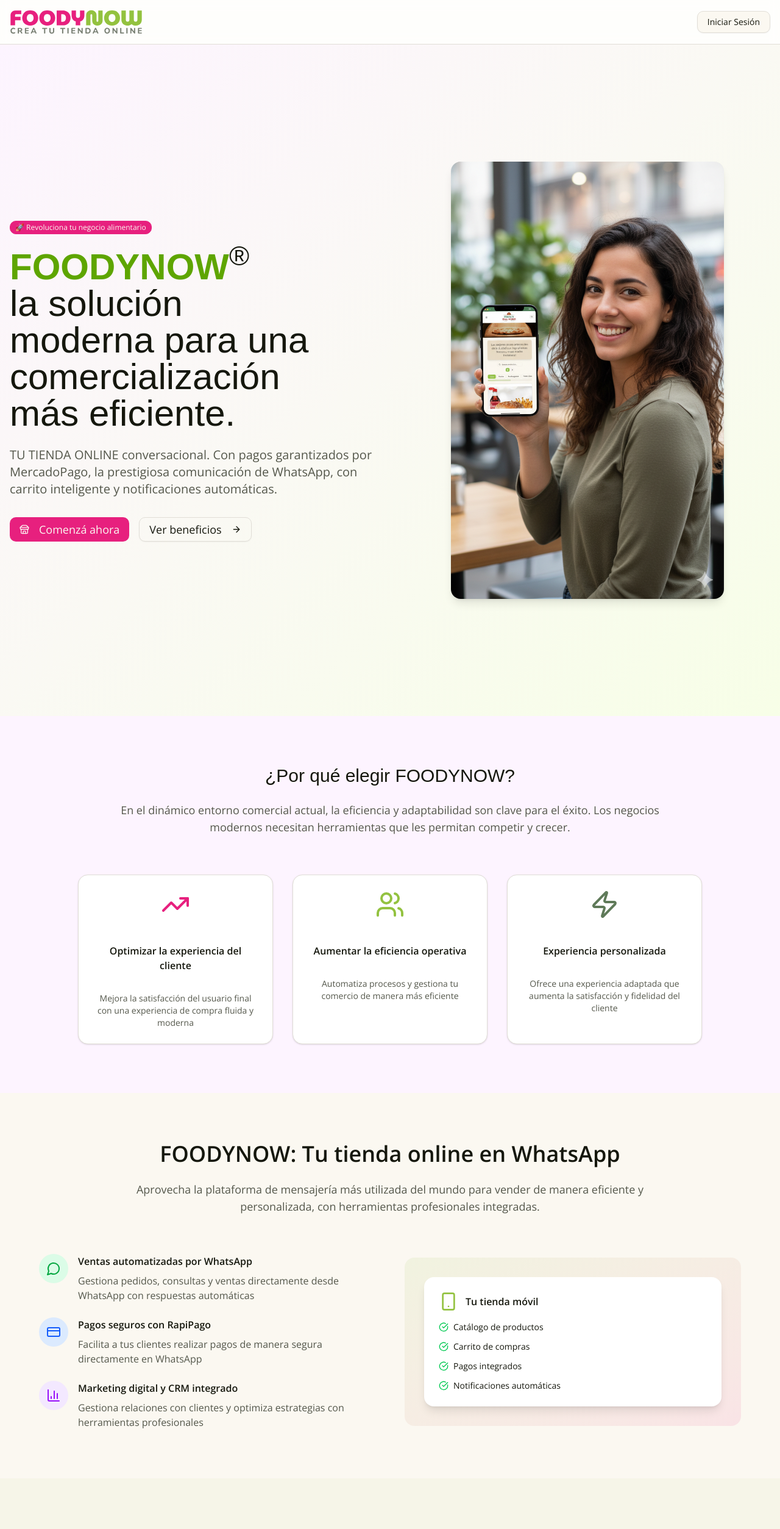
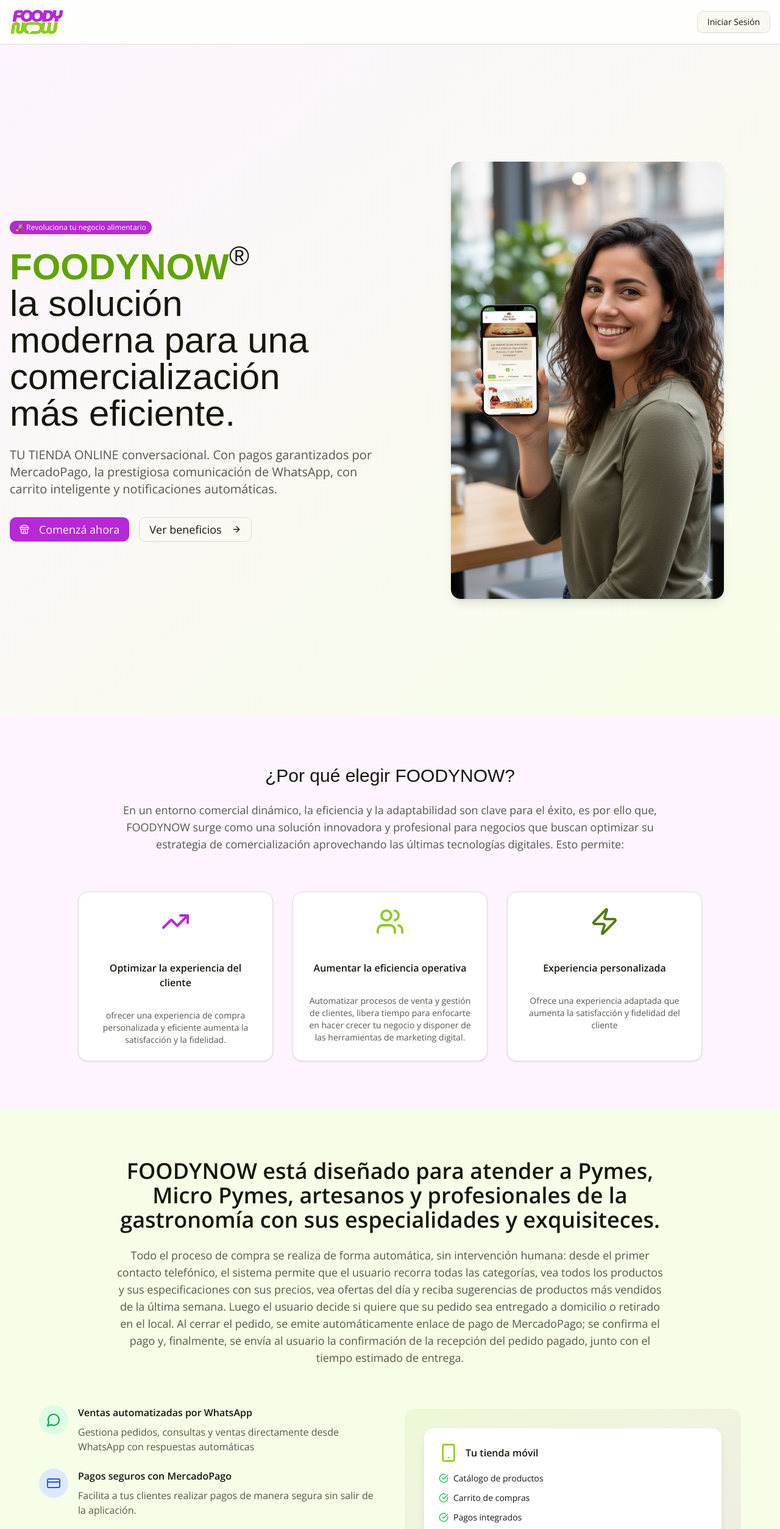
Before and after one commit to latinidesign/foody_now_v0, a Next.js app: page /landing in a window 1280 px wide. Shown: the top 2507 px of the page at 61% size. Built offline with nearby package versions, Linux system fonts and the light colour scheme; a web font is replaced by a local one.

Commit message:
fix: correct issues in landing page
Fix HTML structure, grid layout, and use Next.js Image component.

Co-authored-by: null <169569443+latinidesign@users.noreply.github.com>

```diff
--- a/app/globals.css
+++ b/app/globals.css
@@ -7,35 +7,35 @@
   /* Updated color palette for Foody Now - food industry colors */
   --background: oklch(0.98 0.01 85); /* Warm cream background */
   --foreground: oklch(0.2 0.02 120); /* Dark green text */
-  --card: oklch(1 0 0); /* Pure white cards */
+  --card: rgb(255, 255, 255); /* Pure white cards */
   --card-foreground: oklch(0.2 0.02 120);
-  --primary: rgb(147, 194, 64); /* Deep forest green #2D5016 */
+  --primary: rgb(144, 203, 34); /* Deep forest green #2D5016 */
   --primary-foreground: oklch(0.98 0.01 85);
-  --secondary: oklch(0.55 0.06 140); /* Medium green #4A7C59 */
+  --secondary: rgb(86, 123, 24); /* Medium green #4A7C59 */
   --secondary-foreground: oklch(0.98 0.01 85);
   --muted: oklch(0.95 0.01 85); /* Light cream */
   --muted-foreground: oklch(0.45 0.02 120);
-  --accent: rgb(231, 32, 126); /* Warm orange #FF6B35 */
-  --accent-foreground: oklch(0.98 0.01 85);
+  --accent: rgb(183, 40, 215); /* Warm orange #FF6B35 */
+  --accent-foreground: rgb(255, 252, 252);
   --destructive: oklch(0.577 0.245 27.325);
   --destructive-foreground: oklch(0.98 0.01 85);
   --border: oklch(0.9 0.01 85);
   --input: oklch(0.95 0.01 85);
-  --ring: oklch(0.35 0.08 135);
-  --chart-1: oklch(0.35 0.08 135); /* Primary green */
-  --chart-2: oklch(0.55 0.06 140); /* Secondary green */
+  --ring: rgb(86, 123, 24);
+  --chart-1: oklch(0.34 0.08 135); /* Primary green */
+  --chart-2: oklch(0.55 0.05 140); /* Secondary green */
   --chart-3: oklch(0.65 0.15 45); /* Orange accent */
   --chart-4: oklch(0.7 0.1 85); /* Light warm */
   --chart-5: oklch(0.4 0.04 160); /* Dark green variant */
-  --radius: 0.75rem; /* Slightly more rounded for food industry */
+  --radius: 12px; /* Slightly more rounded for food industry */
   --sidebar: oklch(0.98 0.01 85);
   --sidebar-foreground: oklch(0.2 0.02 120);
-  --sidebar-primary: oklch(0.35 0.08 135);
+  --sidebar-primary: rgb(86, 123, 24);
   --sidebar-primary-foreground: oklch(0.98 0.01 85);
   --sidebar-accent: oklch(0.95 0.01 85);
   --sidebar-accent-foreground: oklch(0.2 0.02 120);
   --sidebar-border: oklch(0.9 0.01 85);
-  --sidebar-ring: oklch(0.35 0.08 135);
+  --sidebar-ring: rgb(86, 123, 24);
 }
 
 .dark {
--- a/app/landing/page.tsx
+++ b/app/landing/page.tsx
@@ -30,10 +30,10 @@ export default function HomePage() {
             <div className="flex items-center gap-3">
               <div className="flex shrink-0 items-center">
                 <Image
-                  src="/foodynow_logo_360.svg"
+                  src="/foodynow_logo-wt.svg"
                   alt="FOODYNOW"
-                  width={120}
-                  height={22}
+                  width={100}
+                  height={45}
                   className="h-10 w-auto"
                   priority
                 />
@@ -61,8 +61,7 @@ export default function HomePage() {
                 <sup>®</sup> la solución moderna para una comercialización más eficiente.
               </h2>
               <p className="text-xl text-muted-foreground mb-8 text-pretty">
-                TU TIENDA ONLINE conversacional. Con pagos garantizados por MercadoPago, la prestigiosa comunicación de
-                WhatsApp, con carrito inteligente y notificaciones automáticas.
+                {"TU TIENDA ONLINE conversacional. \nCon pagos garantizados por MercadoPago, la prestigiosa comunicación de WhatsApp, con carrito inteligente y notificaciones automáticas."}
               </p>
               <div className="flex flex-col sm:flex-row gap-4 justify-center lg:justify-start">
                 <Link href="/auth/sign-up">
@@ -100,8 +99,7 @@ export default function HomePage() {
           <div className="max-w-4xl mx-auto text-center mb-16">
             <h3 className="text-3xl mb-6 font-heading text-light font-normal">¿Por qué elegir FOODYNOW?</h3>
             <p className="text-lg text-muted-foreground text-pretty">
-              En el dinámico entorno comercial actual, la eficiencia y adaptabilidad son clave para el éxito. Los
-              negocios modernos necesitan herramientas que les permitan competir y crecer.
+              En un entorno comercial dinámico, la eficiencia y la adaptabilidad son clave para el éxito, es por ello que, FOODYNOW surge como una solución innovadora y profesional para negocios que buscan optimizar su estrategia de comercialización aprovechando las últimas tecnologías digitales. Esto permite:
             </p>
           </div>
 
@@ -110,7 +108,7 @@ export default function HomePage() {
               <TrendingUp className="w-12 h-12 text-accent mx-auto mb-4" />
               <h4 className="font-semibold mb-2">Optimizar la experiencia del cliente</h4>
               <p className="text-sm text-muted-foreground">
-                Mejora la satisfacción del usuario final con una experiencia de compra fluida y moderna
+                ofrecer una experiencia de compra personalizada y eficiente aumenta la satisfacción y la fidelidad.
               </p>
             </Card>
 
@@ -118,7 +116,7 @@ export default function HomePage() {
               <Users className="w-12 h-12 text-primary mx-auto mb-4" />
               <h4 className="font-semibold mb-2">Aumentar la eficiencia operativa</h4>
               <p className="text-sm text-muted-foreground">
-                Automatiza procesos y gestiona tu comercio de manera más eficiente
+                Automatizar procesos de venta y gestión de clientes, libera tiempo para enfocarte en hacer crecer tu negocio y disponer de las herramientas de marketing digital.
               </p>
             </Card>
 
@@ -134,13 +132,12 @@ export default function HomePage() {
       </section>
 
       {/* Solución Section */}
-      <section id="beneficios" className="py-20">
+      <section id="beneficios" className="py-20 bg-lime-50">
         <div className="container mx-auto px-4">
           <div className="max-w-4xl mx-auto text-center mb-16">
-            <h3 className="text-4xl font-bold mb-6">FOODYNOW: Tu tienda online en WhatsApp</h3>
+            <h3 className="text-4xl font-bold mb-6">FOODYNOW está diseñado para atender a Pymes, Micro Pymes, artesanos y profesionales de la gastronomía con sus especialidades y exquisiteces.</h3>
             <p className="text-lg text-muted-foreground text-pretty">
-              Aprovecha la plataforma de mensajería más utilizada del mundo para vender de manera eficiente y
-              personalizada, con herramientas profesionales integradas.
+              Todo el proceso de compra se realiza de forma automática, sin intervención humana: desde el primer contacto telefónico, el sistema permite que el usuario recorra todas las categorías, vea todos los productos y sus especificaciones con sus precios, vea ofertas del día y reciba sugerencias de productos más vendidos de la última semana. Luego el usuario decide si quiere que su pedido sea entregado a domicilio o retirado en el local. Al cerrar el pedido, se emite automáticamente enlace de pago de MercadoPago; se confirma el pago y, finalmente, se envía al usuario la confirmación de la recepción del pedido pagado, junto con el tiempo estimado de entrega.
             </p>
           </div>
 
@@ -163,9 +160,9 @@ export default function HomePage() {
                   <CreditCard className="w-6 h-6 text-blue-600" />
                 </div>
                 <div>
-                  <h4 className="font-semibold mb-2">Pagos seguros con RapiPago</h4>
+                  <h4 className="font-semibold mb-2">Pagos seguros con MercadoPago</h4>
                   <p className="text-muted-foreground">
-                    Facilita a tus clientes realizar pagos de manera segura directamente en WhatsApp
+                    Facilita a tus clientes realizar pagos de manera segura sin salir de la aplicación.
                   </p>
                 </div>
               </div>
@@ -187,7 +184,7 @@ export default function HomePage() {
               <div className="bg-card rounded-xl p-6 shadow-lg">
                 <div className="flex items-center gap-3 mb-4">
                   <Smartphone className="w-8 h-8 text-primary" />
-                  <span className="font-semibold">Tu tienda móvil</span>
+                  <h3 className="font-semibold">Tu tienda móvil</h3>
                 </div>
                 <div className="space-y-3">
                   <div className="flex items-center gap-2 text-sm">
--- a/app/page.tsx
+++ b/app/page.tsx
@@ -31,10 +31,10 @@ export default function HomePage() {
             <div className="flex items-center gap-3">
         <div className="flex shrink-0 items-center">
             <Image
-              src="/foodynow_logo_360.svg"
+              src="/foodynow_logo-wt.svg"
               alt="FOODYNOW"
-              width={120}
-              height={22}
+              width={100}
+              height={45}
               className="h-10 w-auto"
               priority
             />
--- a/components/auth/auth-header.tsx
+++ b/components/auth/auth-header.tsx
@@ -10,10 +10,10 @@ export function AuthHeader() {
         <div className="flex items-center justify-between">
           <Link href="/" className="flex items-center gap-3">
             <Image
-              src="/foodynow_logo_360.svg"
+              src="/foodynow_logo-wt.svg"
               alt="FOODYNOW"
-              width={120}
-              height={22}
+              width={100}
+              height={45}
               className="h-10 w-auto"
               priority
             />
--- a/components/store/cart-drawer.tsx
+++ b/components/store/cart-drawer.tsx
@@ -4,7 +4,8 @@ import { Sheet, SheetContent, SheetDescription, SheetHeader, SheetTitle } from "
 import { Button } from "@/components/ui/button"
 import { useCart } from "./cart-context"
 import { Minus, Plus, Trash2 } from "lucide-react"
-import { useRouter, useParams } from "next/navigation"
+import { useRouter, useParams, usePathname } from "next/navigation"
+import { combineStorePath, deriveStoreBasePathFromPathname } from "@/lib/store/path"
 
 interface CartDrawerProps {
   isOpen: boolean
@@ -15,11 +16,17 @@ export function CartDrawer({ isOpen, onClose }: CartDrawerProps) {
   const { state, updateQuantity, removeItem, clearCart } = useCart()
   const router = useRouter()
   const params = useParams()
+  const pathname = usePathname()
+  const slugParam = params.slug
+  const slug = Array.isArray(slugParam) ? slugParam[0] : slugParam
+  const storeBasePath = slug
+    ? deriveStoreBasePathFromPathname(pathname, slug)
+    : "/"
 
   const handleCheckout = () => {
-    if (state.items.length === 0) return
+    if (state.items.length === 0 || !slug) return
 
-    router.push(`/store/${params.slug}/checkout`)
+    router.push(combineStorePath(storeBasePath, "/checkout"))
     onClose()
   }
 
--- a/components/store/store-drawer.tsx
+++ b/components/store/store-drawer.tsx
@@ -7,6 +7,8 @@ import { LocationMap } from "./location-map"
 import { BusinessHoursModal } from "./business-hours-modal"
 import { useState } from "react"
 import Link from "next/link"
+import { usePathname } from "next/navigation"
+import { combineStorePath, deriveStoreBasePathFromPathname } from "@/lib/store/path"
 
 interface StoreDrawerProps {
   store: Store & { business_hours?: any; is_open?: boolean }
@@ -120,6 +122,7 @@ function getNextScheduleInfo(businessHours: any, isOpen = true) {
 export function StoreDrawer({ store, open, onOpenChange }: StoreDrawerProps) {
   const [showMap, setShowMap] = useState(false)
   const [showBusinessHours, setShowBusinessHours] = useState(false)
+  const storeBasePath = deriveStoreBasePathFromPathname(usePathname(), store.slug)
 
   const storeIsOpen = isStoreOpen(store.business_hours, store.is_open)
   const nextScheduleInfo = getNextScheduleInfo(store.business_hours, store.is_open)
@@ -152,7 +155,7 @@ export function StoreDrawer({ store, open, onOpenChange }: StoreDrawerProps) {
               </h3>
 
               <Link
-                href={`/store/${store.slug}/about`}
+                href={combineStorePath(storeBasePath, "/about")}
                 onClick={() => onOpenChange(false)}
                 className="flex items-center gap-3 p-3 rounded-lg hover:bg-primary/20 transition-colors bg-neutral-200"
               >
--- a/components/ui/card.tsx
+++ b/components/ui/card.tsx
@@ -65,7 +65,7 @@ function CardContent({ className, ...props }: React.ComponentProps<"div">) {
   return (
     <div
       data-slot="card-content"
-      className={cn("px-6 gap-2 my-0", className)}
+      className={cn("px-6 gap-2 my-0 border-lime-500", className)}
       {...props}
     />
   )
```
Also changed, not shown: public/foodynow_logo-bk.svg (added), public/foodynow_logo-wt.svg (added).
